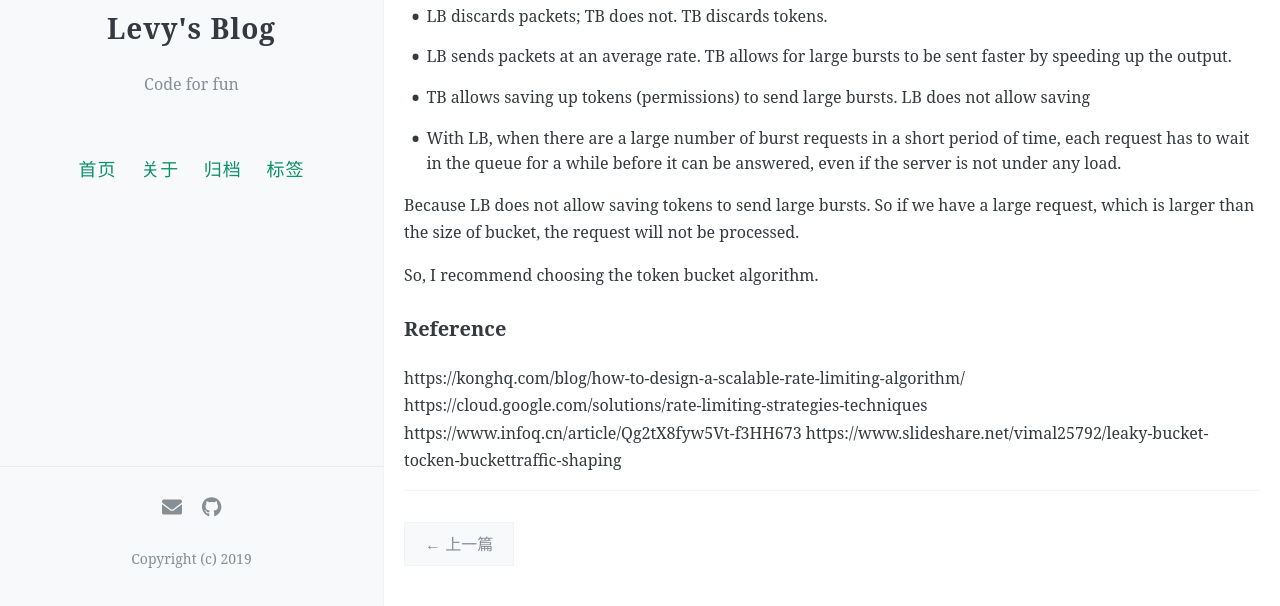
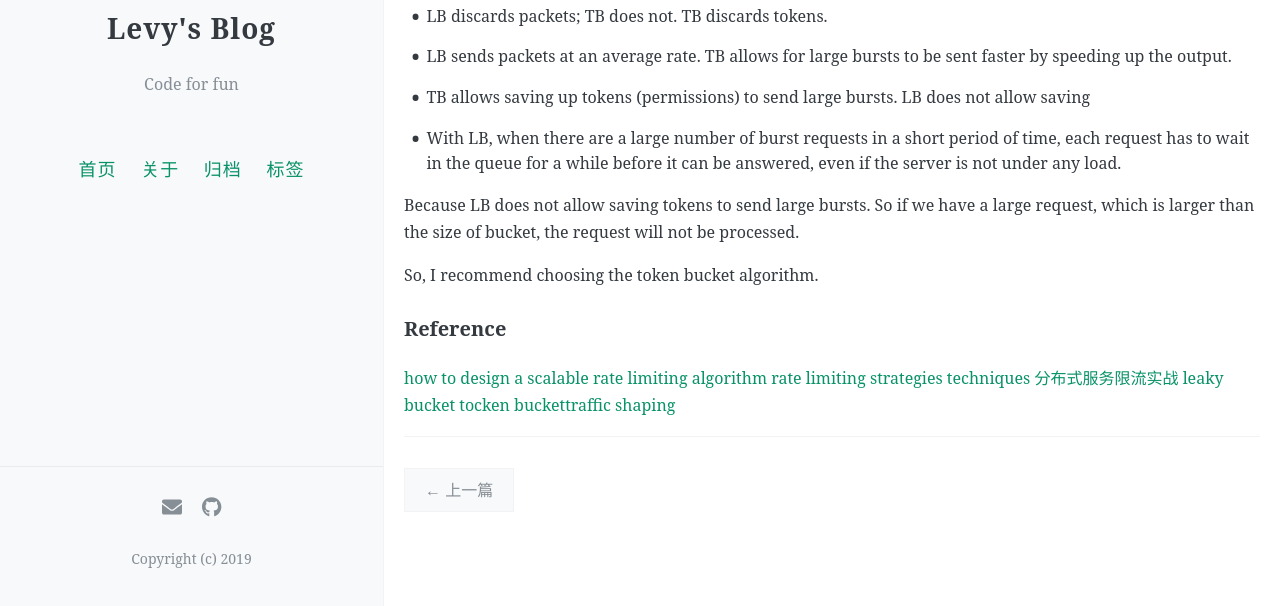
Before and after one commit to levy5307/blog, a Jekyll site: the page built from _posts/2020-04-14-rate-limiter.md, in a window 1280 px wide and 900 px high, scrolled down 1291 px, cut to the strip 294-900 px from the top of the window. Built offline with Jekyll 4.4.1, drawn with Linux system fonts in a browser that asks for light colours; our own code applies the rules of GitHub Pages for plain Markdown files; comment, search, counter and statistics services are not loaded.

Commit message:
fix rate limiter

```diff
--- a/_posts/2020-04-14-rate-limiter.md
+++ b/_posts/2020-04-14-rate-limiter.md
@@ -37,7 +37,7 @@ Because LB does not allow saving tokens to send large bursts. So if we have a la
 So, I recommend choosing the token bucket algorithm.
 
 ### Reference
-https://konghq.com/blog/how-to-design-a-scalable-rate-limiting-algorithm/
-https://cloud.google.com/solutions/rate-limiting-strategies-techniques
-https://www.infoq.cn/article/Qg2tX8fyw5Vt-f3HH673
-https://www.slideshare.net/vimal25792/leaky-bucket-tocken-buckettraffic-shaping
+[how to design a scalable rate limiting algorithm](https://konghq.com/blog/how-to-design-a-scalable-rate-limiting-algorithm/)
+[rate limiting strategies techniques](https://cloud.google.com/solutions/rate-limiting-strategies-techniques)
+[分布式服务限流实战](https://www.infoq.cn/article/Qg2tX8fyw5Vt-f3HH673)
+[leaky bucket tocken buckettraffic shaping](https://www.slideshare.net/vimal25792/leaky-bucket-tocken-buckettraffic-shaping)
```
